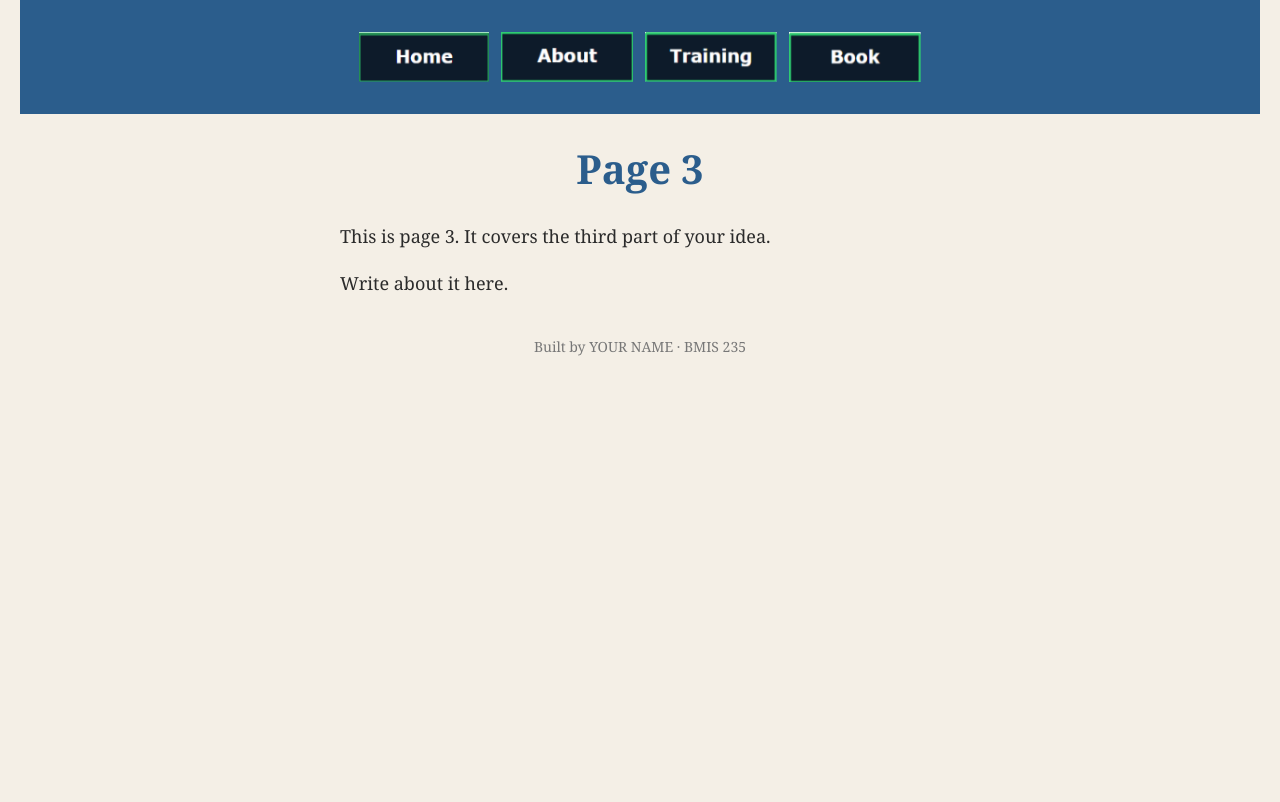
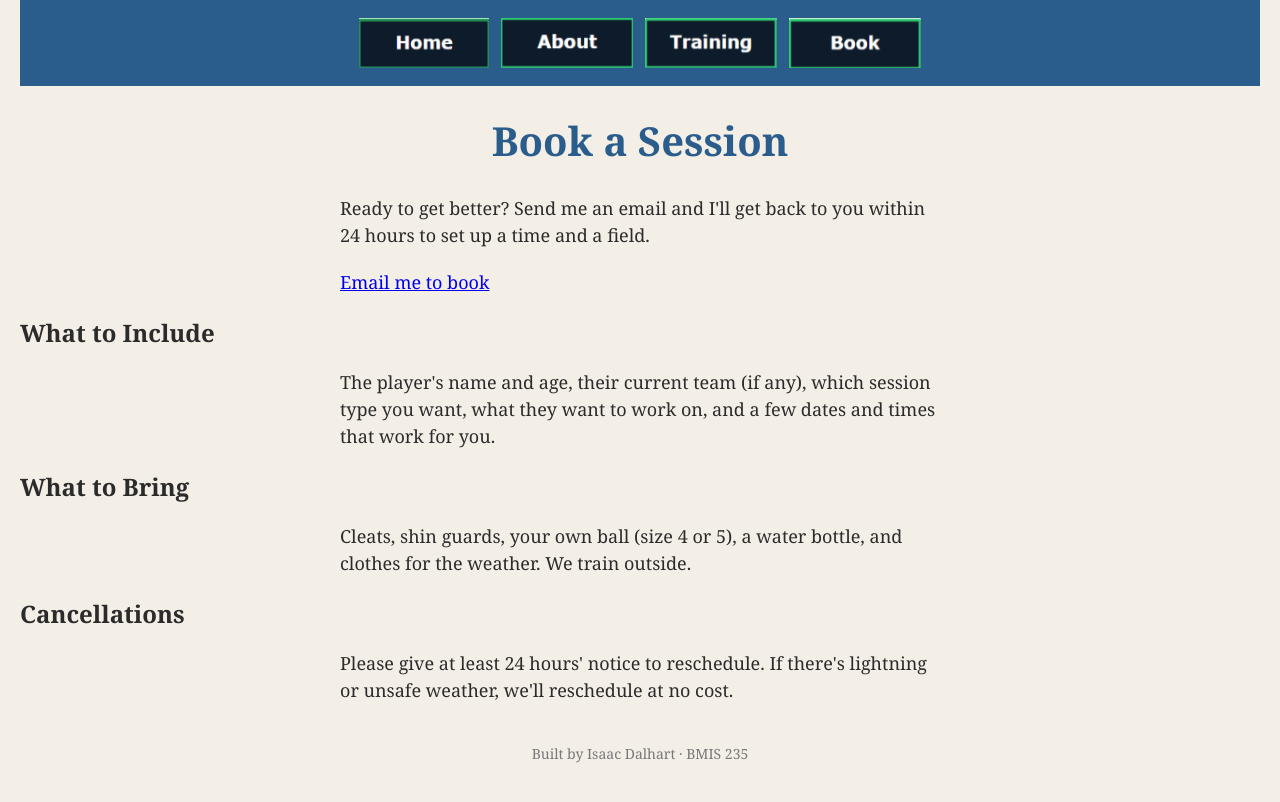
Before and after one commit to isaacdalhart2-ui/bmis235-html-3, a plain HTML site: page book.html in a window 1280 px wide. Drawn offline with Linux system fonts and the light colour scheme.

Commit message:
Update book.html with all content

```diff
--- a/book.html
+++ b/book.html
@@ -1,14 +1,14 @@
 <!DOCTYPE html>
 <!--
-  Author: YOUR NAME
-  GU username: YOUR-GU-USERNAME
+  Author: Isaac Dalhart
+  GU username: idalhart
   Course: BMIS 235 - HTML-3
 -->
 <html lang="en">
 <head>
 <meta charset="utf-8">
-<meta name="author" content="YOUR NAME">
-<title>Page 3</title>
+<meta name="author" content="Isaac Dalhart">
+<title>Book a Session | Isaac Dalhart Soccer Training</title>
 <link rel="stylesheet" href="styles.css">
 </head>
 <body>
@@ -20,20 +20,27 @@
      other three pages, so every page has the exact same menu.
      ===================================================================== -->
 <nav>
-   <nav>
     <a href="index.html"><img src="img/home.png" alt="Home"></a>
     <a href="about.html"><img src="img/about.png" alt="About"></a>
     <a href="training.html"><img src="img/training.png" alt="Training"></a>
     <a href="book.html"><img src="img/book.png" alt="Book"></a>
 </nav>
-</nav>
 
-<h1>Page 3</h1>
-<p>This is page 3. It covers the third part of your idea.</p>
-<p>Write about it here.</p>
+<h1>Book a Session</h1>
+<p>Ready to get better? Send me an email and I'll get back to you within 24 hours to set up a time and a field.</p>
+<p><a href="mailto:idalhart@zagmail.gonzaga.edu">Email me to book</a></p>
+
+<h2>What to Include</h2>
+<p>The player's name and age, their current team (if any), which session type you want, what they want to work on, and a few dates and times that work for you.</p>
+
+<h2>What to Bring</h2>
+<p>Cleats, shin guards, your own ball (size 4 or 5), a water bottle, and clothes for the weather. We train outside.</p>
+
+<h2>Cancellations</h2>
+<p>Please give at least 24 hours' notice to reschedule. If there's lightning or unsafe weather, we'll reschedule at no cost.</p>
 
 <!-- Footer: fill in your name -->
-<footer>Built by YOUR NAME &middot; BMIS 235</footer>
+<footer>Built by Isaac Dalhart &middot; BMIS 235</footer>
 
 </body>
 </html>
```
